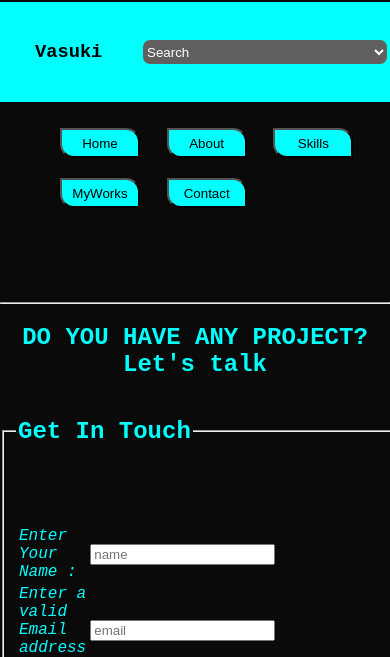
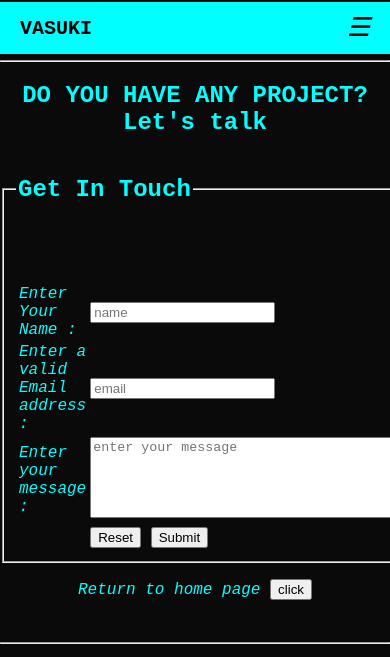
Before and after one commit to Vasuki-84/My_Portfolio, a plain HTML site: page form.html in a window 390 px wide. Shown: the top 657 px of the page. Drawn offline with Linux system fonts and the light colour scheme.

Commit message:
Added hamburger icon in all pages

```diff
--- a/CSS/MyWorks.css
+++ b/CSS/MyWorks.css
@@ -8,48 +8,49 @@ body {
     color: aqua;
 }
 
-.name {
-    margin-left: 25px;
-}
 
-.nav ul {
-    list-style: none;
-    display: grid;
-    grid-template-columns: repeat(auto-fit, minmax(200px, 1fr));
-    padding: 10px;
-    margin-left: 100px;
-
-}
-
-.NavItems {
-    background-color: aqua;
-    color: black;
-    border-color: aqua 4px;
-    border-bottom-left-radius: 14px;
-    border-top-right-radius: 14px;
-    width: 80px;
-    height: 30px;
-}
 
 .sticky {
     position: sticky;
     top: 2px;
 }
 
-.name {
-    padding: 10px;
+.nav {
+  display: flex;
+  justify-content: space-between;
+  align-items: center;
+  background:aqua;
+  padding: 10px 20px;
+  color: black;
 }
 
-.dropdown {
-    display: flex;
-    justify-content: space-between;
-    align-items: center;
-    padding-right: 20px;
-    position: sticky;
-    background-color: aqua;
-    width: 100%;
-    height: 100px;
+.logo {
+  font-size: 20px;
+  font-weight: bold;
 }
+
+.menu {
+  list-style: none;
+  display: flex;
+}
+
+.menu li {
+  margin-left: 20px;
+}
+
+.menu li a {
+  text-decoration: none;
+  color: black;
+  font-size: 16px;
+}
+/* Hamburger Icon */
+.menu-icon {
+  font-style:italic;
+  display: none;
+  font-size: 26px;
+  cursor: pointer;
+}
+
 
 .nav ul li:hover {
     cursor: pointer;
@@ -134,13 +135,35 @@ body {
 }
 /* media Query 1 */
 @media (max-width:786px){
-.nav ul {
-    list-style: none;
-    display: grid;
-    grid-template-columns: repeat(auto-fit, minmax(100px, 0.5fr));
-     grid-template-rows: repeat(3,minmax(50px,1fr));
-    padding: 10px;
-    margin-left: 50px;
-    justify-content: center;
+
+ .menu {
+    position: absolute;
+    top: 60px;
+    left: 0;
+    right: 0;
+    background:black;
+    flex-direction: column;
+    align-items: center;
+    display: none;
+  }
+
+  .menu li {
+    margin: 15px 0;
+  }
+
+  /* Show hamburger icon */
+  .menu-icon {
+    display: block;
+  }
+
+  #menu-toggle:checked + .menu-icon + .menu {
+    display: flex;
+    color: black;
+    background-color: aqua;
+  }
+
 }
+/* Hide checkbox */
+#menu-toggle {
+  display: none;
 }
--- a/CSS/about.css
+++ b/CSS/about.css
@@ -126,6 +126,8 @@ body {
   /* Checkbox Hack: Show Menu When Checked */
   #menu-toggle:checked + .menu-icon + .menu {
     display: flex;
+     color: black;
+    background-color: aqua;
   }
 
     .AboutMeText {
--- a/CSS/form.css
+++ b/CSS/form.css
@@ -7,43 +7,48 @@ body {
     margin:0px;
     color: aqua;
 }
-.name{
-    margin-left: 25px;
+
+.nav {
+  display: flex;
+  justify-content: space-between;
+  align-items: center;
+  background:aqua;
+  padding: 10px 20px;
+  color: black;
 }
-.nav ul {
-    list-style: none;
-    display: grid;
-    grid-template-columns: repeat(auto-fit, minmax(200px, 1fr));
-    padding: 10px;
-    margin-left: 100px;
 
+.logo {
+  font-size: 20px;
+  font-weight: bold;
 }
-.NavItems {
-    background-color: aqua ;
-    color: black;
-    border-color: aqua 4px;
-    border-bottom-left-radius: 14px;
-    border-top-right-radius: 14px;
-    width: 80px;
-    height: 30px;
+
+.menu {
+  list-style: none;
+  display: flex;
+}
+
+.menu li {
+  margin-left: 20px;
+}
+
+.menu li a {
+  text-decoration: none;
+  color: black;
+  font-size: 16px;
+}
+/* Hamburger Icon */
+.menu-icon {
+  font-style:italic;
+  display: none;
+  font-size: 26px;
+  cursor: pointer;
 }
 .sticky{
     position: sticky;
     top:2px;
 }
-.name {
-    padding: 10px;
-}
-.dropdown {
-    display: flex;
-    justify-content: space-between;
-    align-items: center;
-    padding-right: 20px;
-    position: sticky;
-    background-color: aqua;
-    width: 100%;
-    height: 100px;
-}
+
+
 .nav ul li:hover {
     cursor: pointer;
     transform: scale(1.1);
@@ -78,13 +83,36 @@ body {
 
 /* media Query 1 */
 @media (max-width:786px){
-.nav ul {
-    list-style: none;
-    display: grid;
-    grid-template-columns: repeat(auto-fit, minmax(100px, 0.5fr));
-     grid-template-rows: repeat(3,minmax(50px,1fr));
-    padding: 10px;
-    margin-left: 50px;
-    justify-content: center;
+
+.menu {
+    position: absolute;
+    top: 60px;
+    left: 0;
+    right: 0;
+    background: black;
+    flex-direction: column;
+    align-items: center;
+    display: none;
+  }
+
+  .menu li {
+    margin: 15px 0;
+  }
+
+  /* Show hamburger icon */
+  .menu-icon {
+    display: block;
+  }
+
+  /* Checkbox Hack: Show Menu When Checked */
+  #menu-toggle:checked + .menu-icon + .menu {
+    display: flex;
+     color: black;
+    background-color: aqua;
+  }
+
 }
+/* Hide checkbox */
+#menu-toggle {
+  display: none;
 }
--- a/CSS/skills.css
+++ b/CSS/skills.css
@@ -8,48 +8,49 @@ body {
     color: aqua;
 }
 
-.name {
-    margin-left: 25px;
+.nav {
+  display: flex;
+  justify-content: space-between;
+  align-items: center;
+  background:aqua;
+  padding: 10px 20px;
+  color: black;
 }
 
-.nav ul {
-    list-style: none;
-    display: grid;
-    grid-template-columns: repeat(auto-fit, minmax(200px, 1fr));
-    padding: 10px;
-    margin-left: 100px;
-
+.logo {
+  font-size: 20px;
+  font-weight: bold;
 }
 
-.NavItems {
-    background-color: aqua;
-    color: black;
-    border-color: aqua 4px;
-    border-bottom-left-radius: 14px;
-    border-top-right-radius: 14px;
-    width: 80px;
-    height: 30px;
+.menu {
+  list-style: none;
+  display: flex;
 }
+
+.menu li {
+  margin-left: 20px;
+}
+
+.menu li a {
+  text-decoration: none;
+  color: black;
+  font-size: 16px;
+}
+
+/* Hamburger Icon */
+.menu-icon {
+  font-style:italic;
+  display: none;
+  font-size: 26px;
+  cursor: pointer;
+}
+
 
 .sticky {
     position: sticky;
     top: 2px;
 }
 
-.name {
-    padding: 10px;
-}
-
-.dropdown {
-    display: flex;
-    justify-content: space-between;
-    align-items: center;
-    padding-right: 20px;
-    position: sticky;
-    background-color: aqua;
-    width: 100%;
-    height: 100px;
-}
 
 .nav ul li:hover {
     cursor: pointer;
@@ -132,19 +133,38 @@ body {
 
 /* media Query 1 */
 @media (max-width:786px){
-.nav ul {
-    list-style: none;
-    display: grid;
-    grid-template-columns: repeat(auto-fit, minmax(100px, 0.5fr));
-     grid-template-rows: repeat(3,minmax(50px,1fr));
-    padding: 20px;
-    margin-left: 50px;
-    justify-content: center;
 
-}
+
+.menu {
+    position: absolute;
+    top: 60px;
+    left: 0;
+    right: 0;
+    background: black;
+    flex-direction: column;
+    align-items: center;
+    display: none;
+  }
+
+  .menu li {
+    margin: 15px 0;
+  }
+
+  /* Show hamburger icon */
+  .menu-icon {
+    display: block;
+  }
+
+  /* Checkbox Hack: Show Menu When Checked */
+  #menu-toggle:checked + .menu-icon + .menu {
+    display: flex;
+     color: black;
+    background-color: aqua;
+  }
+
 .AllSkills {
 
-    padding: 90px;
+    padding: 20px;
     align-items: center;
     display: grid;
     grid-template-columns: repeat(auto-fit, minmax(100px, 1fr));
@@ -153,4 +173,9 @@ body {
    justify-content: center;
 
 }
+
 }
+/* Hide checkbox */
+#menu-toggle {
+  display: none;
+}
--- a/form.html
+++ b/form.html
@@ -14,29 +14,22 @@
     <!--header -->
     <div class="sticky">
         <header>
-            <div class="dropdown">
-                <div class="name">
-                    <h3 style="color:black">Vasuki</h3>
-                </div>
-                <select class="searchBar"
-                    style="color: white;  background-color:  rgb(98, 95, 95); width: 250px; height: 30px;">
-                    <option value="">Search</option>
-                    <option value="skills">My Skill</option>
-                    <option value="MyWorks">projects</option>
-                    <option value="">certifications</option>
-                    <option value="">work Experience</option>
+          <!--nav bar-->
 
-                </select>
-            </div>
+            <nav class="nav">
+                <div class="logo">VASUKI</div>
 
-            <!--nav bar-->
-            <nav class="nav">
-                <ul>
-                    <li><a href="index.html"><button class="NavItems">Home</button></a></li>
-                    <li><a href="about.html"><button class="NavItems">About</button></a></li>
-                    <li><a href="skills.html"><button class="NavItems">Skills</button></a></li>
-                    <li><a href="MyWorks.html"><button class="NavItems">MyWorks</button></a></li>
-                    <li><a href="form.html"><button class="NavItems">Contact</button></a></li>
+                <!-- Hamburger Icon (checkbox hack) -->
+                <input type="checkbox" id="menu-toggle">
+                <label for="menu-toggle" class="menu-icon">&#9776;</label>
+
+                <!-- Menu Links -->
+                <ul class="menu">
+                    <li><a href="index.html">Home</a></li>
+                    <li><a href="about.html">About</a></li>
+                    <li><a href="skills.html">MySkills</a></li>
+                    <li><a href="MyWorks.html">MyWorks</a></li>
+                    <li><a href="form.html">Contact</a></li>
                 </ul>
             </nav>
         </header>
@@ -88,9 +81,7 @@
 
 
         </center>
-        <center>
-            <p> <em>Return to home page </em><a href="index.html"> <button>click</button></a></p>
-        </center>
+
 
         <br>
         <hr>
```
Also changed, not shown: CSS/index.css (+2 -20 lines), MyWorks.html (+15 -21 lines), about.html (+9 -7 lines), index.html (+3 -2 lines), skills.html (+23 -25 lines).
